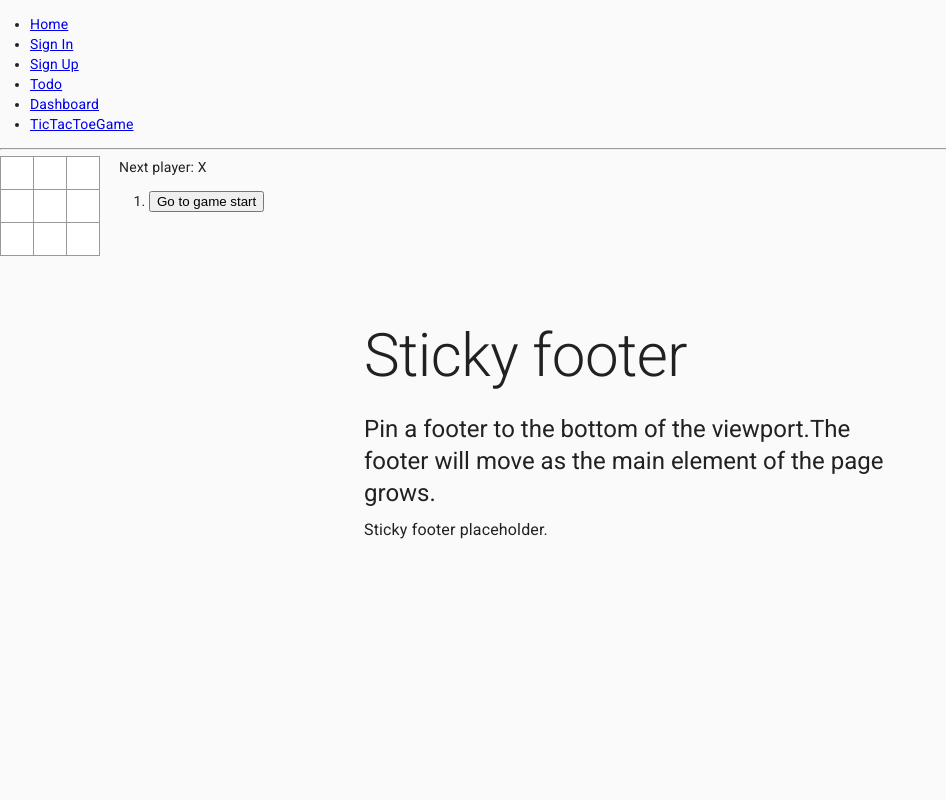
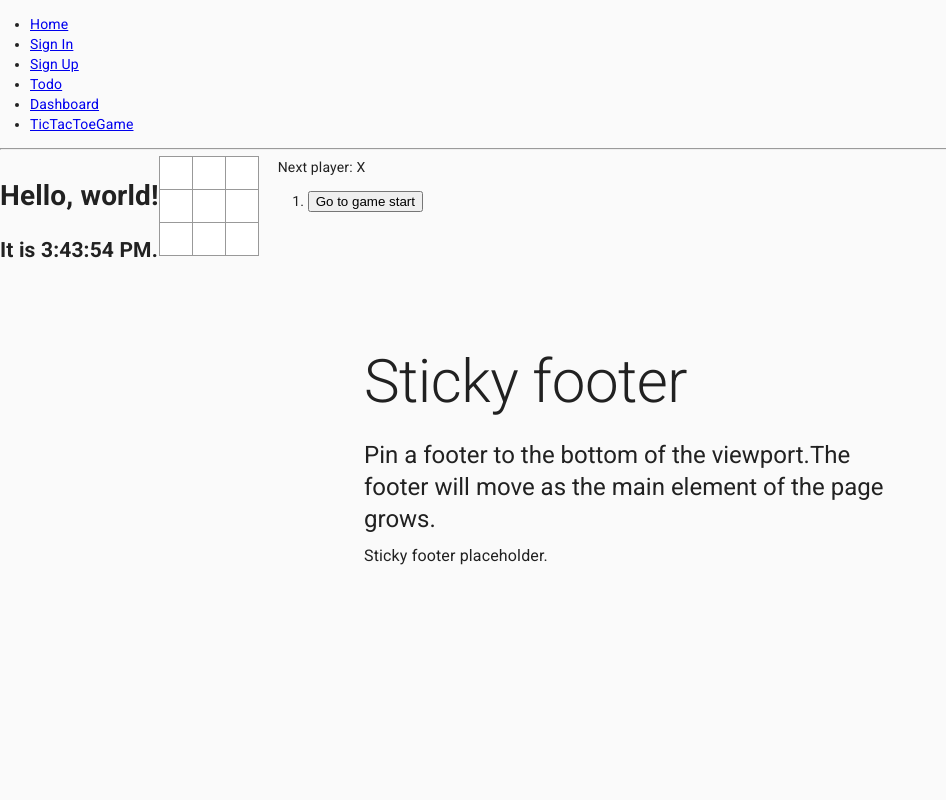
Before and after one commit to chiksumwong/blog, a React (Create React App) app in the folder client-r/: page /tic-tac-to-game in a window 1280 px wide. Shown: the top 800 px of the page, without its empty margins (0-946 px from the left). Built offline with nearby package versions, Linux system fonts and the light colour scheme.

Commit message:
add clock

```diff
--- /dev/null
+++ b/client-r/src/pages/TicTacToe/Clock.tsx
@@ -0,0 +1,41 @@
+import React from 'react';
+
+interface State {
+    date: Date;
+}
+
+export default class Clock extends React.Component<unknown, State> {
+    timerID: number;
+
+    constructor(props: unknown) {
+        super(props);
+        this.timerID = 0;
+        this.state = { date: new Date() };
+    }
+
+    // Mount()
+    componentDidMount(): void {
+        this.timerID = window.setInterval(() => this.tick(), 1000);
+    }
+
+    // Unmount()
+    componentWillUnmount(): void {
+        clearInterval(this.timerID);
+    }
+
+    // Function
+    tick(): void {
+        this.setState({
+            date: new Date(),
+        });
+    }
+
+    render(): JSX.Element {
+        return (
+            <div>
+                <h1>Hello, world!</h1>
+                <h2>It is {this.state.date.toLocaleTimeString()}.</h2>
+            </div>
+        );
+    }
+}
--- a/client-r/src/pages/TicTacToe/Game.tsx
+++ b/client-r/src/pages/TicTacToe/Game.tsx
@@ -1,6 +1,7 @@
 import React from 'react';
+
+import Clock from './Clock';
 import Board from './Board';
-
 import './TicTacToe.css';
 
 interface State {
@@ -24,12 +25,20 @@ export default class Game extends React.Component<unknown, State> {
     }
 
     handleClick(i: number): void {
+        // get squares
         const history = this.state.history.slice(0, this.state.stepNumber + 1);
         const current = history[history.length - 1];
-        const squares = current.squares.slice();
+        const squares = current.squares.slice(); // return a copy array
+        // Immutability, replace the current with copy array after modify the copy array
+        // More Info: https://zh-hant.reactjs.org/tutorial/tutorial.html#why-immutability-is-important
+
+        // find winner or not null (of final click)
         if (calculateWinner(squares) || squares[i]) {
+            // end game
             return;
         }
+
+        // add history
         squares[i] = this.state.xIsNext ? 'X' : 'O';
         this.setState({
             history: history.concat([
@@ -73,6 +82,7 @@ export default class Game extends React.Component<unknown, State> {
         // Game View
         return (
             <div className="game">
+                <Clock />
                 {/* Column left */}
                 <div className="game-board">
                     <Board
--- a/client-r/src/pages/TicTacToe/Square.tsx
+++ b/client-r/src/pages/TicTacToe/Square.tsx
@@ -7,12 +7,10 @@ interface Props {
     onClickFunc: () => void;
 }
 
-export default class Square extends React.Component<Props, never> {
-    render(): JSX.Element {
-        return (
-            <button className="square" onClick={this.props.onClickFunc}>
-                {this.props.value}
-            </button>
-        );
-    }
+export default function Square(props: Props): JSX.Element {
+    return (
+        <button className="square" onClick={props.onClickFunc}>
+            {props.value}
+        </button>
+    );
 }
```
